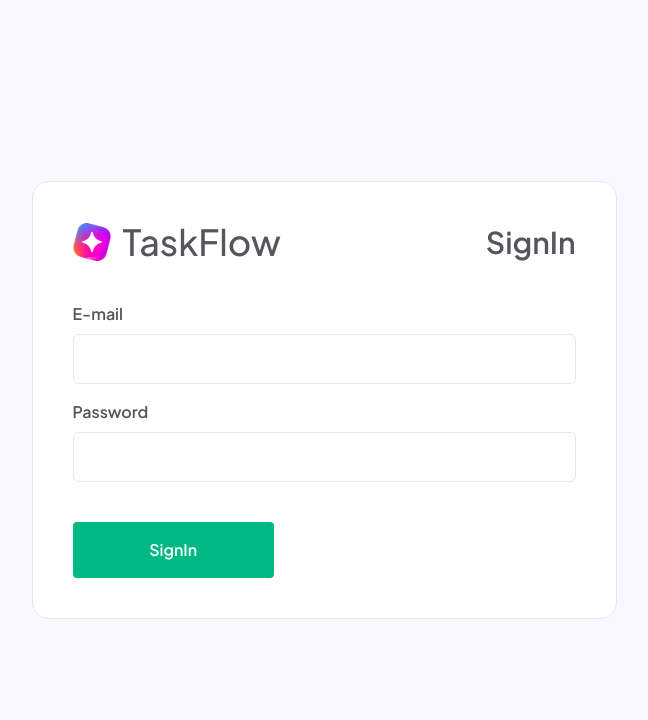
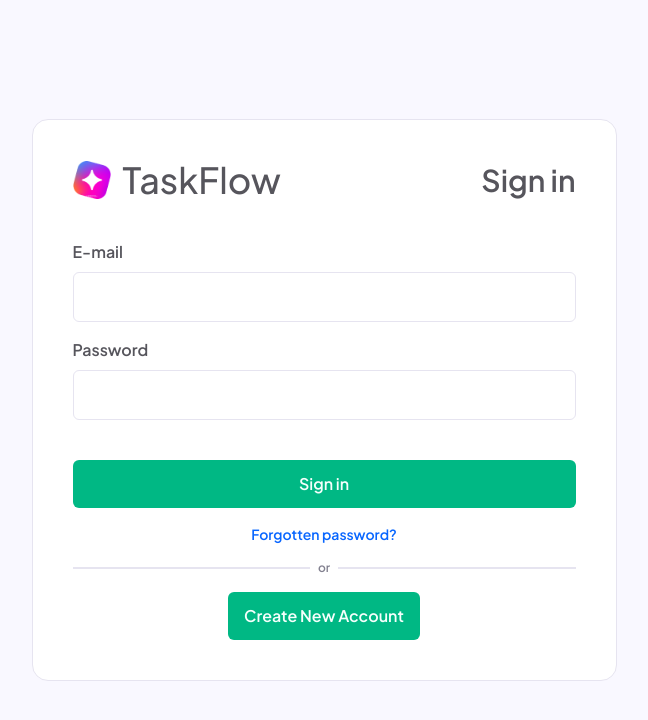
Before and after one commit to mehmeteminavcil/project-management-app, a React (Vite) app in the folder frontend/: page /signin in a window 1280 px wide. Shown: the top 720 px of the page, without its empty margins (316-964 px from the left). Built offline with nearby package versions, Linux system fonts and the light colour scheme; no server answers.

Commit message:
fixed signin & signout page

```diff
--- a/frontend/package.json
+++ b/frontend/package.json
@@ -15,7 +15,8 @@
     "react-dom": "^18.2.0",
     "react-hook-form": "^7.51.3",
     "react-query": "^3.39.3",
-    "react-router-dom": "^6.22.3"
+    "react-router-dom": "^6.22.3",
+    "tailwindcss-animated": "^1.0.1"
   },
   "devDependencies": {
     "@types/react": "^18.2.66",
--- a/frontend/src/App.tsx
+++ b/frontend/src/App.tsx
@@ -11,9 +11,9 @@ import Analytics from "./pages/Analytics";
 import Activity from "./pages/Activity";
 import Projects from "./pages/Projects";
 import SignUp from "./pages/SignUp";
-import Login from "./pages/SignIn";
 import Home from "./pages/Home";
 import { useAppContext } from "./contexts/AppContext";
+import SignIn from "./pages/SignIn";
 
 const App = () => {
   const { isLoggedIn } = useAppContext();
@@ -23,7 +23,7 @@ const App = () => {
       <Routes>
         <Route path="/" element={<Home />} />
         <Route path="/signup" element={<SignUp />} />
-        <Route path="/signin" element={<Login />} />
+        <Route path="/signin" element={<SignIn />} />
         {isLoggedIn && (
           <>
             <Route
--- a/frontend/src/components/Sidebar/ProfileCard.tsx
+++ b/frontend/src/components/Sidebar/ProfileCard.tsx
@@ -60,7 +60,7 @@ const ProfileCard = ({ name, profileImageUrl, navOpen }: ProfileCardProps) => {
           </button>
 
           {showSettings && (
-            <div className="absolute border flex flex-col p-3 gap-4 transition-all border-gray-5 rounded-[10px] w-full right-0 bg-white -top-[126px]">
+            <div className="absolute border shadow-lg  flex flex-col p-3 gap-4  border-gray-5 rounded-[10px] w-full right-0 bg-white -top-[126px]">
               <Link to="profile" className="pb-1 border-b border-gray-5">
                 Account Settings
               </Link>
--- a/frontend/src/components/Sidebar/Sidebar.tsx
+++ b/frontend/src/components/Sidebar/Sidebar.tsx
@@ -1,18 +1,16 @@
 import { useState } from "react";
 import logo from "../../assets/logo.png";
-import user from "../../assets/user.png";
 
 import { sidebarProjects, sidebarTasks } from "../../constants";
 
 import {
+  ArrowLeftToLine,
+  ArrowRightToLine,
   CalendarDays,
-  ChevronFirst,
-  ChevronLast,
   Component,
   Folders,
   PieChart,
   Plus,
-  Settings,
   Signal,
 } from "lucide-react";
 import { TaskList } from "./TaskList";
@@ -141,8 +139,12 @@ const Sidebar = () => {
           ))}
         </ul>
       </div>
-      <button onClick={() => setNavOpen(!navOpen)}>
-        {navOpen ? <ChevronFirst /> : <ChevronLast />}
+
+      <button
+        className="absolute text-gray-1 right-3 bottom-28"
+        onClick={() => setNavOpen(!navOpen)}
+      >
+        {navOpen ? <ArrowLeftToLine /> : <ArrowRightToLine />}
       </button>
 
       <ProfileCard
--- a/frontend/src/pages/Home.tsx
+++ b/frontend/src/pages/Home.tsx
@@ -1,6 +1,3 @@
-import FoldersSection from "../components/FoldersSection";
-import ProjectsSection from "../components/ProjectsSection";
-
 const Home = () => {
   return (
     <div className="flex flex-col flex-1 bg-body">
--- a/frontend/src/pages/SignIn.tsx
+++ b/frontend/src/pages/SignIn.tsx
@@ -3,7 +3,8 @@ import * as apiClient from "../API/api-client";
 
 import { useForm } from "react-hook-form";
 import { useMutation, useQueryClient } from "react-query";
-import { useNavigate } from "react-router-dom";
+import { Link, useNavigate } from "react-router-dom";
+import { useState } from "react";
 
 export type SignInFormData = {
   email: string;
@@ -11,6 +12,9 @@ export type SignInFormData = {
 };
 
 const SignIn = () => {
+  const [forgottenPassword, setForgottenPassword] = useState(false);
+  const [forgottenPassword1, setForgottenPassword1] = useState(false);
+
   const queryClient = useQueryClient();
 
   const navigate = useNavigate();
@@ -36,7 +40,7 @@ const SignIn = () => {
   });
 
   return (
-    <div className="w-full h-[100vh] flex items-center justify-center bg-body">
+    <div className="w-full h-[100vh] flex  items-center justify-center bg-body">
       <form
         onSubmit={onSubmit}
         className="mx-auto border bg-[#fff] border-gray-5 max-w-[585px] w-full flex flex-col gap-4 p-10 rounded-2xl"
@@ -44,7 +48,9 @@ const SignIn = () => {
         <div className="flex items-center gap-3 mb-6">
           <img src={logo} alt="logo " width={38} height={38} />
           <h1 className="text-4xl font-medium text-gray-1">TaskFlow </h1>
-          <h2 className="ml-auto text-3xl font-semibold text-gray-1">SignIn</h2>
+          <h2 className="ml-auto text-3xl font-semibold text-gray-1">
+            Sign in
+          </h2>
         </div>
 
         <label className="flex flex-col gap-2 ">
@@ -80,10 +86,45 @@ const SignIn = () => {
 
         <button
           type="submit"
-          className="w-[40%] px-4 py-4 mt-6 font-semibold text-white rounded bg-green hover:bg-green/80"
+          className="py-3 mt-6 font-semibold text-white rounded-md bg-green hover:bg-green/80"
         >
-          SignIn
+          Sign in
         </button>
+
+        <span
+          className="text-center text-[#0866ff] font-semibold text-sm cursor-pointer"
+          onClick={() => setForgottenPassword(!forgottenPassword)}
+        >
+          Forgotten password?
+        </span>
+        {forgottenPassword && (
+          <span
+            className="font-semibold text-center cursor-pointer text-pink"
+            onClick={() => setForgottenPassword1(!forgottenPassword1)}
+          >
+            You are suck at remembering passwords. Click here to reset it!
+          </span>
+        )}
+        {forgottenPassword1 && (
+          <span className="font-semibold text-center cursor-pointer text-purple">
+            HAHA LOL we dont have that future :) <br /> your account is gone
+          </span>
+        )}
+        <div className="flex items-center justify-center gap-2">
+          <span className="w-full border border-gray-5"></span>
+          <span className="text-xs font-semibold text-center text-gray-2">
+            or
+          </span>
+          <span className="w-full border border-gray-5"></span>
+        </div>
+        <div className="flex justify-center">
+          <Link
+            to="/signup"
+            className="px-4 py-3 font-semibold text-white rounded-md bg-green hover:bg-green/80"
+          >
+            Create New Account
+          </Link>
+        </div>
       </form>
     </div>
   );
--- a/frontend/src/pages/SignUp.tsx
+++ b/frontend/src/pages/SignUp.tsx
@@ -3,7 +3,7 @@ import * as apiClient from "../API/api-client";
 
 import { useForm } from "react-hook-form";
 import { useMutation, useQueryClient } from "react-query";
-import { useNavigate } from "react-router-dom";
+import { Link, useNavigate } from "react-router-dom";
 
 export type RegisterFormData = {
   firstName: string;
@@ -133,10 +133,13 @@ const SignUp = () => {
 
         <button
           type="submit"
-          className="w-[40%] px-4 py-4 mt-6 font-semibold text-white rounded bg-green hover:bg-green/80"
+          className="w-full py-3 mx-auto mt-6 font-semibold text-white rounded bg-green hover:bg-green/80"
         >
           Create Account
         </button>
+        <Link to="/signin" className=" text-[#0866ff] text-center mt-2 ">
+          Already have an account?
+        </Link>
       </form>
     </div>
   );
```
Also changed, not shown: 2 other files (tests, documents, lock files or other folders).
